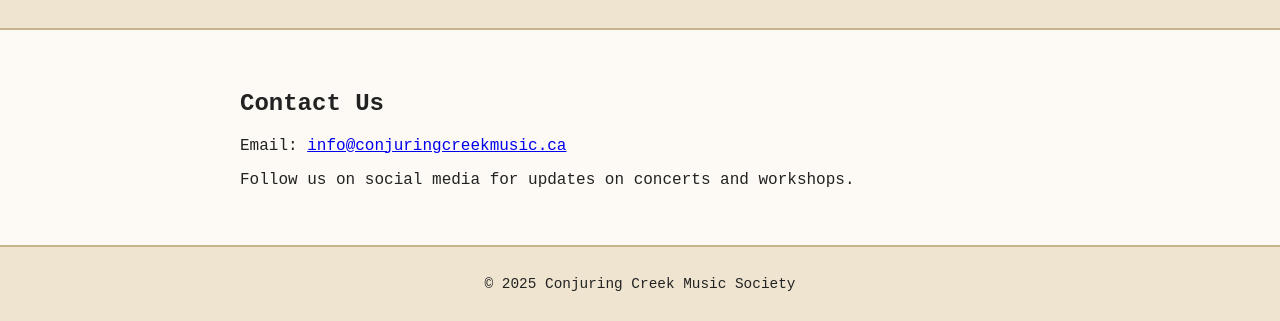
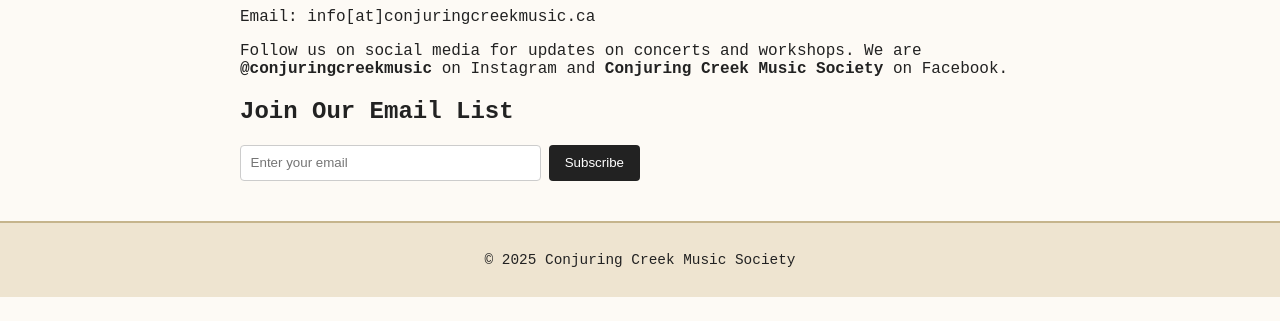
Before and after one commit to paigestewart/conjuringcreekmusicsociety, a plain HTML site: page contact.html in a window 1280 px wide. Shown: the part 611-932 px from the top of the page. After the commit the page ends 908 px from the top, so only its background shows below. Drawn offline with Linux system fonts and the light colour scheme.

Commit message:
Add files via upload

```diff
--- a/contact.html
+++ b/contact.html
@@ -22,8 +22,26 @@
   <main>
     <section>
       <h2>Contact Us</h2>
-      <p>Email: <a href="mailto:info@conjuringcreekmusic.ca">info@conjuringcreekmusic.ca</a></p>
-      <p>Follow us on social media for updates on concerts and workshops.</p>
+      <p>Email: info[at]conjuringcreekmusic.ca
+      <p>Follow us on social media for updates on concerts and workshops. We are <b>@conjuringcreekmusic</b> on Instagram and <b>Conjuring Creek Music Society</b> on Facebook.</p>
+<h2>Join Our Email List</h2>
+<!-- SUBSCRIBE TO OUR EMAIL LIST CODE -->
+<form id="subscribe-form"
+      action="https://formsubmit.co/info@conjuringcreekmusic.ca"
+      method="POST"
+      class="subscribe-form">
+
+  <input type="email" name="email" placeholder="Enter your email" required>
+  <button type="submit">Subscribe</button>
+
+  <!-- FormSubmit options -->
+  <input type="hidden" name="_captcha" value="false">
+  <input type="hidden" name="_subject" value="New Email Subscriber">
+</form>
+
+<p id="subscribe-success" class="subscribe-success" hidden>
+  Thanks for subscribing! 🎶
+</p>
     </section>
   </main>
   <footer>
--- a/styles.css
+++ b/styles.css
@@ -14,7 +14,7 @@
 }
 
 .logo {
-  height: 500px;
+  height: auto;
   width: auto;
 }
 
@@ -100,3 +100,32 @@
     padding: 10px;
   }
 }
+
+/* ----- SUBSCRIBE TO OUR EMAIL LIST ----- */
+.subscribe-form {
+  display: flex;
+  gap: 0.5rem;
+  max-width: 400px;
+}
+
+.subscribe-form input {
+  flex: 1;
+  padding: 0.6rem;
+  border: 1px solid #ccc;
+  border-radius: 4px;
+}
+
+.subscribe-form button {
+  padding: 0.6rem 1rem;
+  border: none;
+  background: #222;
+  color: #fff;
+  border-radius: 4px;
+  cursor: pointer;
+}
+
+.subscribe-success {
+  margin-top: 0.75rem;
+  color: #2a7a2a;
+  font-size: 0.95rem;
+}
```
Also changed, not shown: events.html (+3 -3 lines), logo.png.
